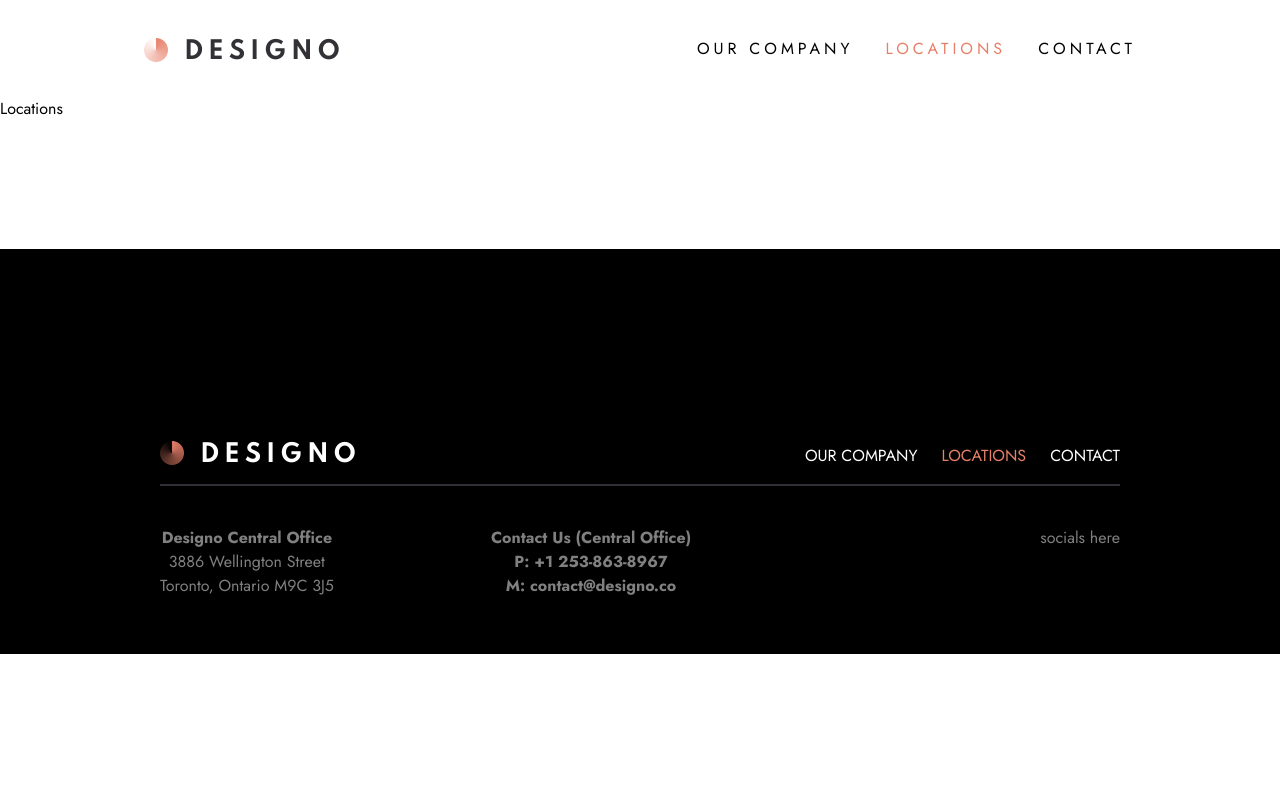
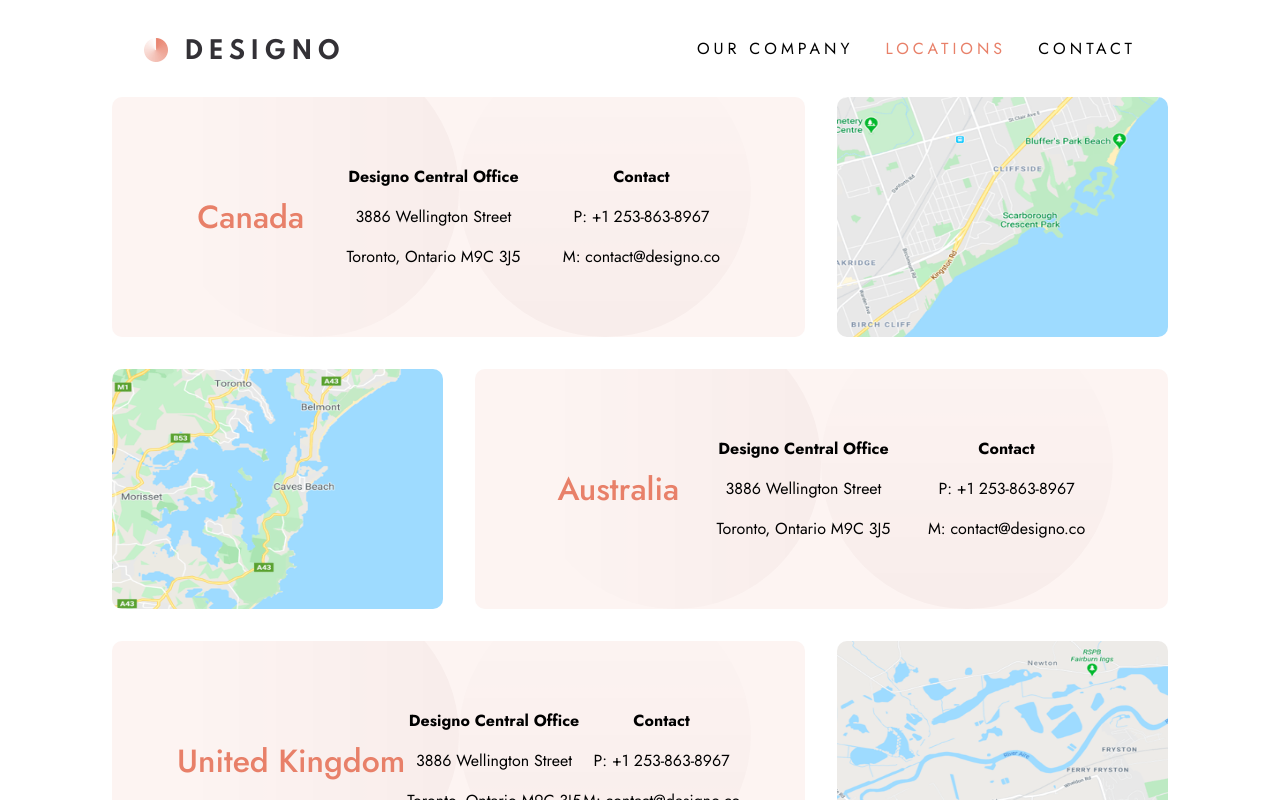
Before and after one commit to codyivy0/FM-designo-multi-page, a React app: page /locations in a window 1280 px wide. Shown: the top 800 px of the page. Built offline with nearby package versions, Linux system fonts and the light colour scheme; the HTML template or start-up script is replaced by a standard one.

Commit message:
locations page responsive/grid areas ftw

```diff
--- a/src/Pages/Company.jsx
+++ b/src/Pages/Company.jsx
@@ -7,6 +7,7 @@ const Company = () => {
   return (
     <>
       <main>
+        <div className={styles.wrapper}>
           <section className={styles.sectionAboutUs}>
             <div className={styles.aboutImageHolder}></div>
             <div className={styles.sectionText}>
@@ -14,33 +15,32 @@ const Company = () => {
               <p>
                 Founded in 2010, we are a creative agency that produces lasting
                 results for our clients. Weve partnered with many startups,
-              corporations, and nonprofits alike to craft designs that make real
-              impact. Were always looking forward to creating brands, producs,
-              and digital experiences that connect with our clients audiences.
+                corporations, and nonprofits alike to craft designs that make
+                real impact. Were always looking forward to creating brands,
+                producs, and digital experiences that connect with our clients
+                audiences.
               </p>
             </div>
           </section>
-
           <section className={styles.sectionWorldClass}>
             <div className={styles.worldClassImageHolder}></div>
             <div className={styles.worldClassText}>
               <h1 className={styles.peach}>World-class-talent</h1>
               <p>
-              We are a crew of strategists, problem-solvers, and technologists.
-              Every design is thoughtfully crafted from concept to launch,
-              ensuring success in its given market. We are constantly updating
-              our skills in a myriad of platforms.
+                We are a crew of strategists, problem-solvers, and
+                technologists. Every design is thoughtfully crafted from concept
+                to launch, ensuring success in its given market. We are
+                constantly updating our skills in a myriad of platforms.
               </p>
               <p>
-              Our team is multi-disciplinary and we are not merely interested in
-              form — content and meaning are just as important. We give great
-              importance to craftsmanship, service, and prompt delivery. Clients
-              have always been impressed with our high-quality outcomes that
-              encapsulates their brand’s story and mission.
+                Our team is multi-disciplinary and we are not merely interested
+                in form — content and meaning are just as important. We give
+                great importance to craftsmanship, service, and prompt delivery.
+                Clients have always been impressed with our high-quality
+                outcomes that encapsulates their brand’s story and mission.
               </p>
             </div>
           </section>
-
           <section className={styles.sectionLocations}>
             <div className={styles.location}>
               <div className={`${styles.imagesContainer} ${styles.circleTop}`}>
@@ -51,7 +51,6 @@ const Company = () => {
                 <Button className={styles.locationBtn}>SEE LOCATION</Button>
               </NavLink>
             </div>
-
             <div className={styles.location}>
               <div className={`${styles.imagesContainer} ${styles.circle}`}>
                 <img src="/svg/illustration-australia.svg" alt="Australia" />
@@ -61,9 +60,10 @@ const Company = () => {
                 <Button className={styles.locationBtn}>SEE LOCATION</Button>
               </NavLink>
             </div>
-
             <div className={styles.location}>
-            <div className={`${styles.imagesContainer} ${styles.circleBottom}`}>
+              <div
+                className={`${styles.imagesContainer} ${styles.circleBottom}`}
+              >
                 <img
                   src="/svg/illustration-united-kingdom.svg"
                   alt="United Kingdom"
@@ -75,25 +75,26 @@ const Company = () => {
               </NavLink>
             </div>
           </section>
-
           <section className={styles.sectionRealDeal}>
             <div className={styles.realDealImageHolder}></div>
             <div className={styles.worldClassText}>
               <h1 className={styles.peach}>The real deal</h1>
               <p>
-              As strategic partners in our clients’ businesses, we are ready to
-              take on any challenge as our own. Solving real problems require
-              empathy and collaboration, and we strive to bring a fresh
-              perspective to every opportunity. We make design and technology
-              more accessible and give you tools to measure success.
+                As strategic partners in our clients’ businesses, we are ready
+                to take on any challenge as our own. Solving real problems
+                require empathy and collaboration, and we strive to bring a
+                fresh perspective to every opportunity. We make design and
+                technology more accessible and give you tools to measure
+                success.
               </p>
               <p>
                 We are visual storytellers in appealing and captivating ways. By
-              combining business and marketing strategies, we inspire audiences
-              to take action and drive real results.
+                combining business and marketing strategies, we inspire
+                audiences to take action and drive real results.
               </p>
             </div>
           </section>
+        </div>
       </main>
       <FooterWithCard />
     </>
--- a/src/Pages/Company.module.css
+++ b/src/Pages/Company.module.css
@@ -1,8 +1,8 @@
-main {
+.wrapper {
   display: grid;
   grid-template-columns: 1fr;
 }
-main img {
+.wrapper img {
   width: 100%;
   object-fit: cover;
 }
@@ -138,8 +138,8 @@ h1 {
 }
 
 @media (min-width: 768px) {
-  main {
-    gap: 1rem;
+  .wrapper {
+    gap: 2rem;
   }
   .sectionAboutUs {
     border-radius: 10px;
--- a/src/Pages/Locations.jsx
+++ b/src/Pages/Locations.jsx
@@ -1,12 +1,75 @@
-import Footer from "../Components/Footer/Footer";
+import styles from "./Locations.module.css";
+import FooterWithCard from "../Components/FooterWithCard/FooterWithCard";
 
 const Locations = () => {
   return (
-    <div>
-      Locations
-      <Footer />
-    </div>
-  )
+    <>
+      <main>
+        <div className={styles.wrapper}>
+          <div className={`${styles.imageHolder} ${styles.canadaMap}`}>
+            <img
+              src="/images/locations/desktop/image-map-canada.png"
+              alt="canada location"
+            />
+          </div>
+          <div className={`${styles.locationText} ${styles.canadaText}`}>
+            <h1>Canada</h1>
+            <div>
+              <strong>Designo Central Office</strong>
+              <p>3886 Wellington Street</p>
+              <p>Toronto, Ontario M9C 3J5</p>
+            </div>
+            <div>
+              <strong>Contact</strong>
+              <p>P: +1 253-863-8967</p>
+              <p>M: contact@designo.co</p>
+            </div>
+          </div>
+
+          <div className={`${styles.imageHolder} ${styles.australiaMap}`}>
+            <img
+              src="/images/locations/desktop/image-map-australia.png"
+              alt="Australia location"
+            />
+          </div>
+          <div className={`${styles.locationText} ${styles.australiaText}`}>
+            <h1>Australia</h1>
+            <div>
+              <strong>Designo Central Office</strong>
+              <p>3886 Wellington Street</p>
+              <p>Toronto, Ontario M9C 3J5</p>
+            </div>
+            <div>
+              <strong>Contact</strong>
+              <p>P: +1 253-863-8967</p>
+              <p>M: contact@designo.co</p>
+            </div>
+          </div>
+
+          <div className={`${styles.imageHolder} ${styles.UKMap}`}>
+            <img
+              src="/images/locations/desktop/image-map-uk.png"
+              alt="United Kingdom location"
+            />
+          </div>
+          <div className={`${styles.locationText} ${styles.UKText}`}>
+            <h1>United Kingdom</h1>
+            <div>
+              <strong>Designo Central Office</strong>
+              <p>3886 Wellington Street</p>
+              <p>Toronto, Ontario M9C 3J5</p>
+            </div>
+            <div>
+              <strong>Contact</strong>
+              <p>P: +1 253-863-8967</p>
+              <p>M: contact@designo.co</p>
+            </div>
+          </div>
+        </div>
+      </main>
+      <FooterWithCard />
+    </>
+  );
 };
 
-export default Locations ;
+export default Locations;
--- /dev/null
+++ b/src/Pages/Locations.module.css
@@ -0,0 +1,91 @@
+.wrapper {
+  display: grid;
+  grid-template-columns: 1fr;
+  justify-content: center;
+  align-items: center;
+}
+.wrapper img {
+  width: 100%;
+
+  object-fit: cover;
+}
+
+.locationText {
+  background-color: var(--light-grayish-peach);
+  background-image: url("/svg/bg-pattern-two-circles.svg");
+  background-repeat: no-repeat;
+  background-position: bottom;
+  color: black;
+  text-align: center;
+  padding: 4rem;
+  margin-bottom: 2rem;
+  display: flex;
+  flex-direction: column;
+}
+.locationText h1 {
+  color: var(--peach);
+}
+
+@media (min-width: 768px) {
+  .wrapper {
+    padding-inline: 4rem;
+    gap: 2rem;
+  }
+  .wrapper img {
+    width: 100%;
+    height: 100%;
+    object-fit: fill;
+  }
+  .imageHolder {
+    height: 15rem;
+  }
+  .locationText {
+    flex-direction: row;
+    justify-content: space-around;
+    align-items: center;
+    margin-bottom: 0;
+  }
+}
+
+@media (min-width: 1100px) {
+  .wrapper {
+    display: grid;
+    grid-template-columns: 1fr 1fr 1fr;
+    grid-template-areas:
+      "canadaText canadaText canadaMap"
+      "australiaMap australiaText australiaText"
+      "UKText UKText UKMap";
+    padding-inline: 7rem;
+    margin-bottom: 20rem;
+  }
+  .locationText {
+    height: 100%;
+    border-radius: 10px;
+  }
+  .imageHolder img {
+    border-radius: 10px;
+  }
+  .canadaText {
+    grid-area: canadaText;
+  }
+
+  .canadaMap {
+    grid-area: canadaMap;
+  }
+
+  .australiaText {
+    grid-area: australiaText;
+  }
+
+  .australiaMap {
+    grid-area: australiaMap;
+  }
+
+  .UKText {
+    grid-area: UKText;
+  }
+
+  .UKMap {
+    grid-area: UKMap;
+  }
+}
```
Lines whose indentation alone changed are shown as unchanged.
